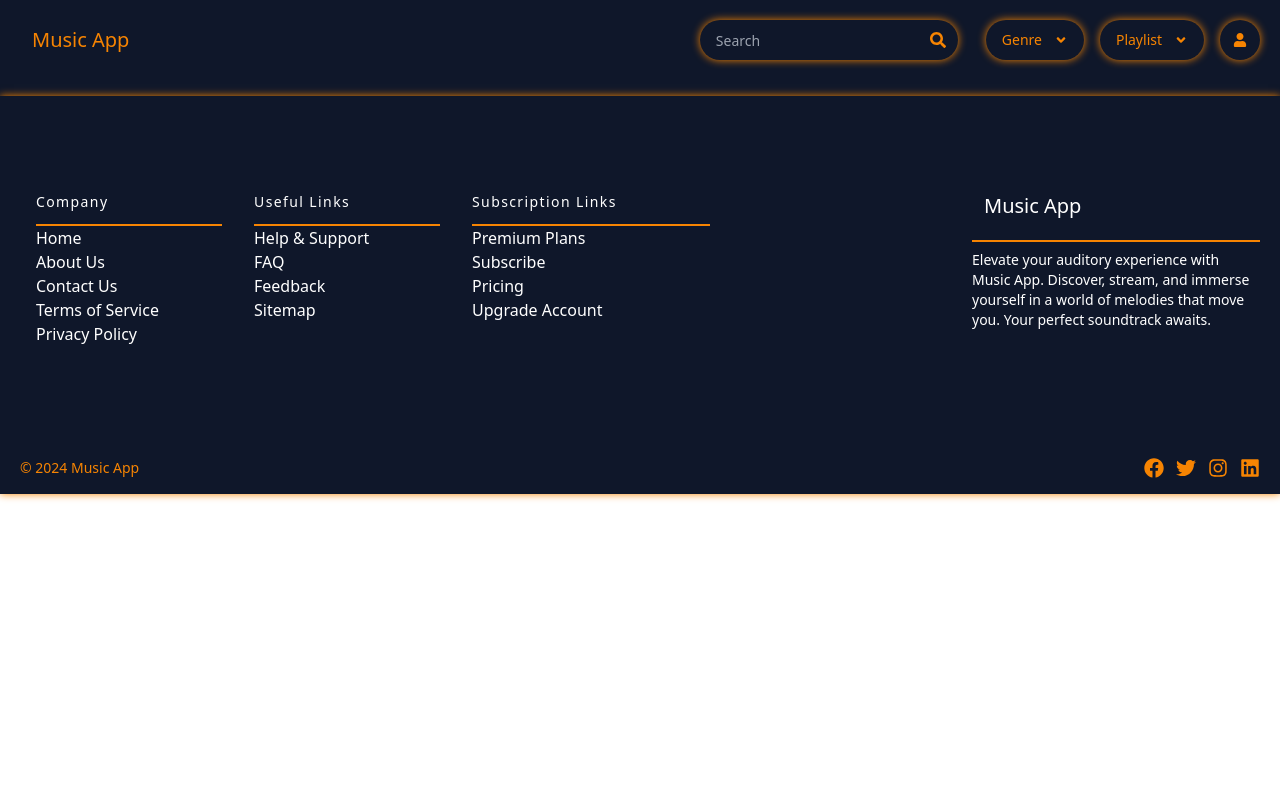
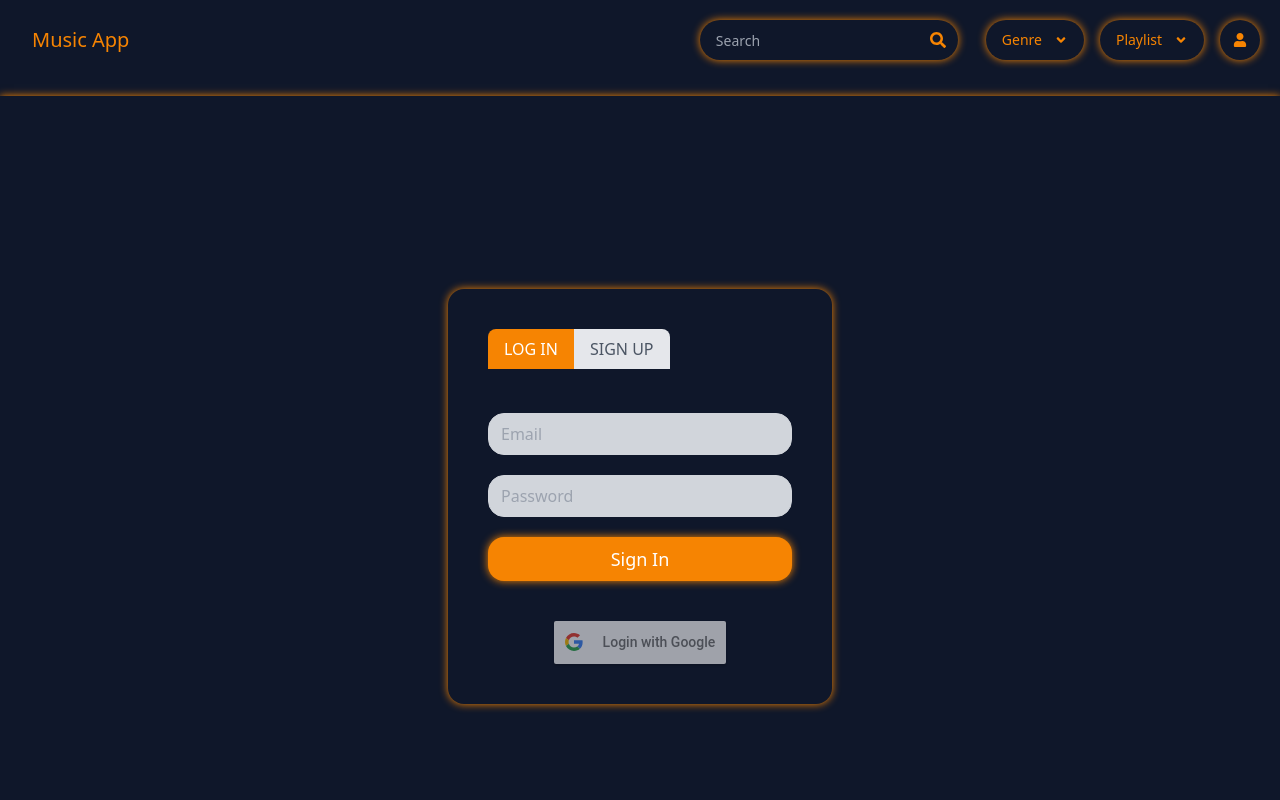
Before and after one commit to chas-academy/u08-business-idea-soundwave-creators, a React (Vite) app in the folder frontend/soundwave-frontend/: page /login in a window 1280 px wide. Shown: the top 800 px of the page. Built offline with nearby package versions, Linux system fonts and the light colour scheme.

Commit message:
dashboard1

```diff
--- a/frontend/soundwave-frontend/package.json
+++ b/frontend/soundwave-frontend/package.json
@@ -19,6 +19,7 @@
     "react": "^18.2.0",
     "react-dom": "^18.2.0",
     "react-google-login": "^5.2.2",
+    "react-icons": "^5.2.1",
     "react-router-dom": "^6.23.1",
     "react-toastify": "^10.0.5",
     "tailwindcss": "^3.4.3"
--- a/frontend/soundwave-frontend/src/App.tsx
+++ b/frontend/soundwave-frontend/src/App.tsx
@@ -4,6 +4,10 @@ import Navbar from "./components/Navbar/navbar"
 import Footer from "./components/Footer/footer"
 import Aboutus from "./components/Aboutus/aboutus"
 import Contactus from './components/Contactus/contactus';
+import LoginPage from './components/login/login';
+import AdminDashboard from './components/dashboard/admindashboard';
+import UserDashboard from './components/dashboard/userdashboard';
+import Subscribe from './components/subscribe/subscribe';
 
 
 function App() {
@@ -13,6 +17,10 @@ function App() {
     <Router>
     <Navbar/>
       <Routes>
+      <Route path="/admindashboard" element={<AdminDashboard />} />
+      <Route path="/userdashboard" element={<UserDashboard fullName={''} emailAddress={''} createdAt={''} />} />
+      <Route path="/login" element={<LoginPage />} />
+      <Route path="/subscribe" element={<Subscribe />} />
         <Route path="/aboutus" element={<Aboutus />} />
         <Route path="/contactus" element={<Contactus />} />
       </Routes>
--- a/frontend/soundwave-frontend/src/components/Navbar/dropdowns/profileDropdown.tsx
+++ b/frontend/soundwave-frontend/src/components/Navbar/dropdowns/profileDropdown.tsx
@@ -24,9 +24,11 @@ interface ProfileDropdownMenuProps {
             {showProfileDropdown && (
               <div
                className="absolute right-0 mt-5 w-44 bg-primary shadow-secondary  text-secondary hover:text-text  rounded-lg overflow-hidden shadow-md profile-dropdown z-10 " >
-               <button className="block px-4 py-2 w-full text-left  bg-transparent shadow-secondary  text-secondary hover:text-text hover:bg-hover  focus:outline-none">Log In</button>
+               <Link to="/login" className="block px-4 py-2 w-full text-left  bg-transparent shadow-secondary  text-secondary hover:text-text hover:bg-hover  focus:outline-none">Log In</Link>
                <Link to="/aboutus" className="block px-4 py-2 w-full text-left bg-transparent shadow-secondary text-secondary hover:text-text hover:bg-hover focus:outline-none">Home</Link>
-                <button className="block px-4 py-2 w-full text-left bg-transparent shadow-secondary  text-secondary hover:text-text hover:bg-hover  focus:outline-none">Subscribe</button>
+                <Link to="/subscribe" className="block px-4 py-2 w-full text-left bg-transparent shadow-secondary  text-secondary hover:text-text hover:bg-hover  focus:outline-none">Subscribe</Link>
+                <Link to="/admindashboard" className="block px-4 py-2 w-full text-left  bg-transparent shadow-secondary  text-secondary hover:text-text hover:bg-hover  focus:outline-none">Admin Dashboard</Link>
+                <Link to="/userdashboard" className="block px-4 py-2 w-full text-left  bg-transparent shadow-secondary  text-secondary hover:text-text hover:bg-hover  focus:outline-none">User Dashboard</Link>
                 <Link to="/aboutus" className="block px-4 py-2 w-full text-left bg-transparent shadow-secondary text-secondary hover:text-text hover:bg-hover focus:outline-none">About Us</Link>
                 <Link to="/contactus" className="block px-4 py-2 w-full text-left  bg-transparent shadow-secondary  text-secondary hover:text-text hover:bg-hover  focus:outline-none">Contact Us</Link>
                 <button className="block px-4 py-2 w-full text-left  bg-transparent shadow-secondary  text-secondary hover:text-text hover:bg-hover  focus:outline-none">Log Out</button>
--- a/frontend/soundwave-frontend/src/components/dashboard/admindashboard.tsx
+++ b/frontend/soundwave-frontend/src/components/dashboard/admindashboard.tsx
@@ -107,7 +107,7 @@ const AdminDashboard = () => {
           }
       };
     return (
-        <div className="min-h-screen bg-primary text-white ms:pl-25 ">
+        <div className="shadow-secondary min-h-screen bg-primary text-white ms:pl-25 ">
             <section className="pl-6 pr-6 sm:pl-10 sm:pl-28 sm:pr-28  max-h-screen:full">
                 <div className=''><h1  className="sm:text-5xl text-2xl font-bold mb-5 pt-16">Admin Dashboard </h1><a href="#" className="text-text2  sm:text-s text-xs pb-1 flex items-center space-x-1" onClick={() => console.log('Logout clicked')}>
                         <FontAwesomeIcon icon={faDoorOpen} />
--- a/frontend/soundwave-frontend/src/components/dashboard/userdashboard.tsx
+++ b/frontend/soundwave-frontend/src/components/dashboard/userdashboard.tsx
@@ -19,7 +19,7 @@ const UserDashboard: React.FC<UserDashboardProps> = ({ fullName, emailAddress, c
     };
 
     return (
-        <div className="justify-center items-center bg-primary px-8 py-12">
+        <div className="shadow-secondary justify-center items-center bg-primary px-8 py-12">
             <section className="shadow-secondary mt-7  rounded-xl   dark:border-gray-500 border-2 border-secondary max-w-md mx-auto">
                 <div className="px-4 py-5 sm:px-8">
 
--- a/frontend/soundwave-frontend/src/components/login/googlelogin.tsx
+++ b/frontend/soundwave-frontend/src/components/login/login.tsx
@@ -42,7 +42,7 @@ const LoginPage = () => {
   };
 
   return (
-    <div className="app-container">
+    <div className="shadow-secondary app-container">
       <div className='bg-primary min-h-screen flex justify-center items-center'>
         <div className="form-container bg-transparent shadow-secondary rounded-2xl p-10 w-full md:w-96 h-auto md:h-148 ml-10 mr-10">
           <div className="tabs flex">
@@ -57,7 +57,7 @@ const LoginPage = () => {
             <form className="mt-4 sm:mt-2" onSubmit={handleEmailLogin}>
               <input className="bg-text2 w-full mt-9 px-3 py-2 rounded-2xl border border-gray-300 focus:outline-none focus:border-secondary" type="text" placeholder="Email" autoComplete="current-email"/>
               <input className="bg-text2 w-full mt-5 px-3 py-2 rounded-2xl border border-gray-300 focus:outline-none focus:border-secondary" type="password" placeholder="Password" autoComplete="current-password"/>
-              <button type="submit" className="w-full mt-5 bg-secondary text-white py-2 rounded-2xl hover:bg-hover focus:outline-none focus:bg-hover">
+              <button type="submit" className="border-0 py-2  focus:outline-none transition-transform duration-300 hover:scale-110 shadow-secondary rounded text-lg w-full mt-5 bg-secondary text-white py-2 rounded-2xl hover:bg-hover focus:outline-none focus:bg-hover">
                 Sign In
               </button>
             </form>
@@ -67,12 +67,12 @@ const LoginPage = () => {
               <input className="bg-text2 w-full mt-5 px-3 py-2 rounded-2xl border border-gray-300 focus:outline-none focus:border-secondary" type="text" placeholder="Email" />
               <input className="bg-text2 w-full mt-5 px-3 py-2 rounded-2xl border border-gray-300 focus:outline-none focus:border-secondary" type="password" placeholder="Password" />
               <input className="bg-text2 w-full mt-5 px-3 py-2 rounded-2xl border border-gray-300 focus:outline-none focus:border-secondary" type="password" placeholder="Confirm Password" />
-              <button type="submit" className="w-full mt-5 bg-secondary text-white py-2 rounded-2xl hover:bg-hover focus:outline-none focus:bg-hover">
+              <button type="submit" className="border-0 py-2  focus:outline-none transition-transform duration-300 hover:scale-110 shadow-secondary rounded text-lg w-full mt-5 bg-secondary text-white py-2 rounded-2xl hover:bg-hover focus:outline-none focus:bg-hover">
                 Sign Up
               </button>
             </form>
           )}
-          <h1 className="flex justify-center mt-5 text-text2">Login with Google </h1>
+          <h1 className="flex justify-center mt-5 text-text2"></h1>
           <div className="flex justify-center mt-5">
             <div className="social-buttons bg-transparent rounded-lg  flex items-center">
               <GoogleLogin
--- a/frontend/soundwave-frontend/src/components/subscribe/subscribe.tsx
+++ b/frontend/soundwave-frontend/src/components/subscribe/subscribe.tsx
@@ -3,7 +3,7 @@ import './subscribe.css'; // Ensure that Tailwind CSS is imported correctly in t
 
 const Subscribe = () => {
   return (
-    <div className="container bg-primary min-h-screen flex justify-center items-center">
+    <div className="shadow-secondary bg-primary flex justify-center items-center">
       <div className="grid grid-cols-1 md:grid-cols-3 gap-10 px-4">
         <div className="card shadow-secondary bg-primary text-text">
           <h2 className="card_title text-secondary text-2xl mb-2">Student</h2>
```
Also changed, not shown: 1 other file (tests, documents, lock files or other folders).
